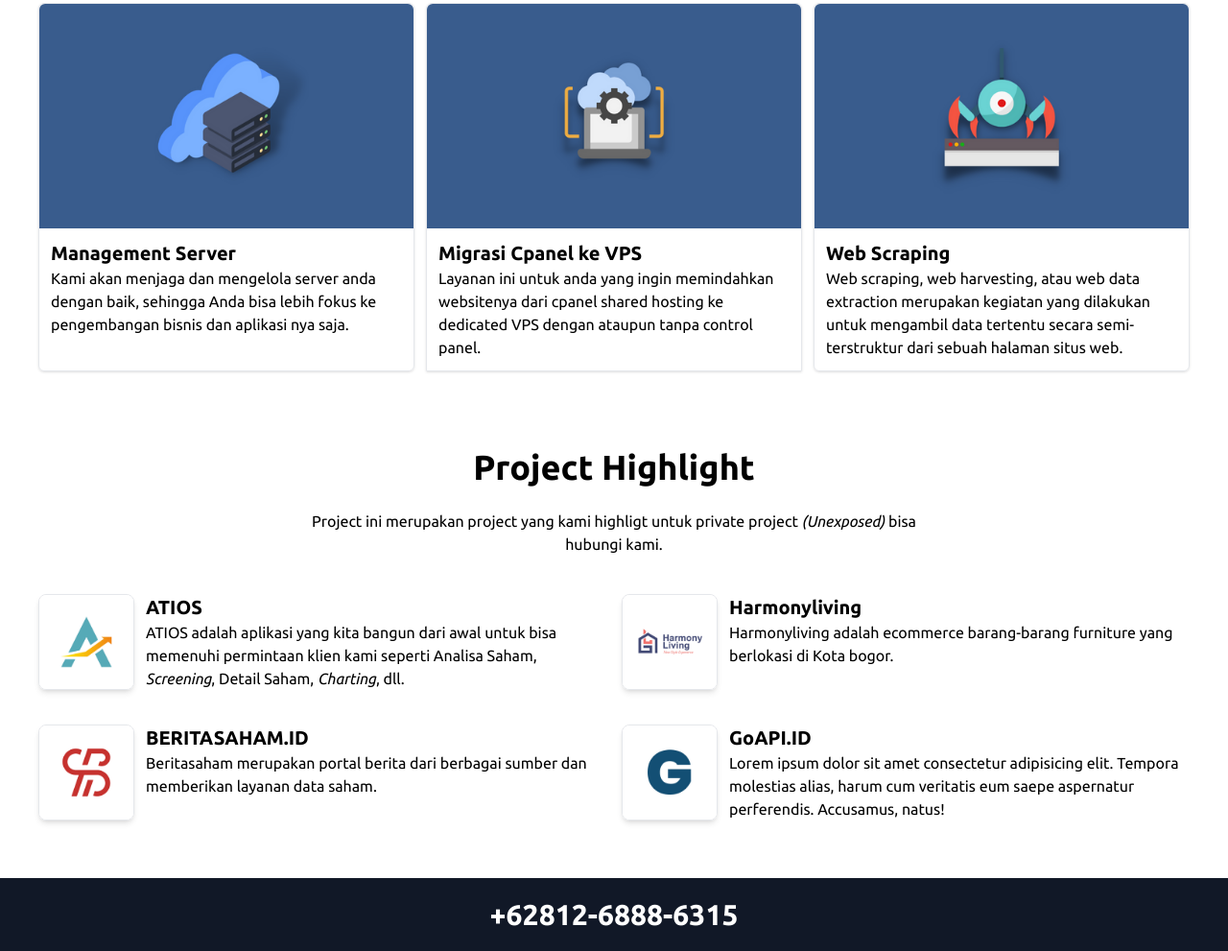
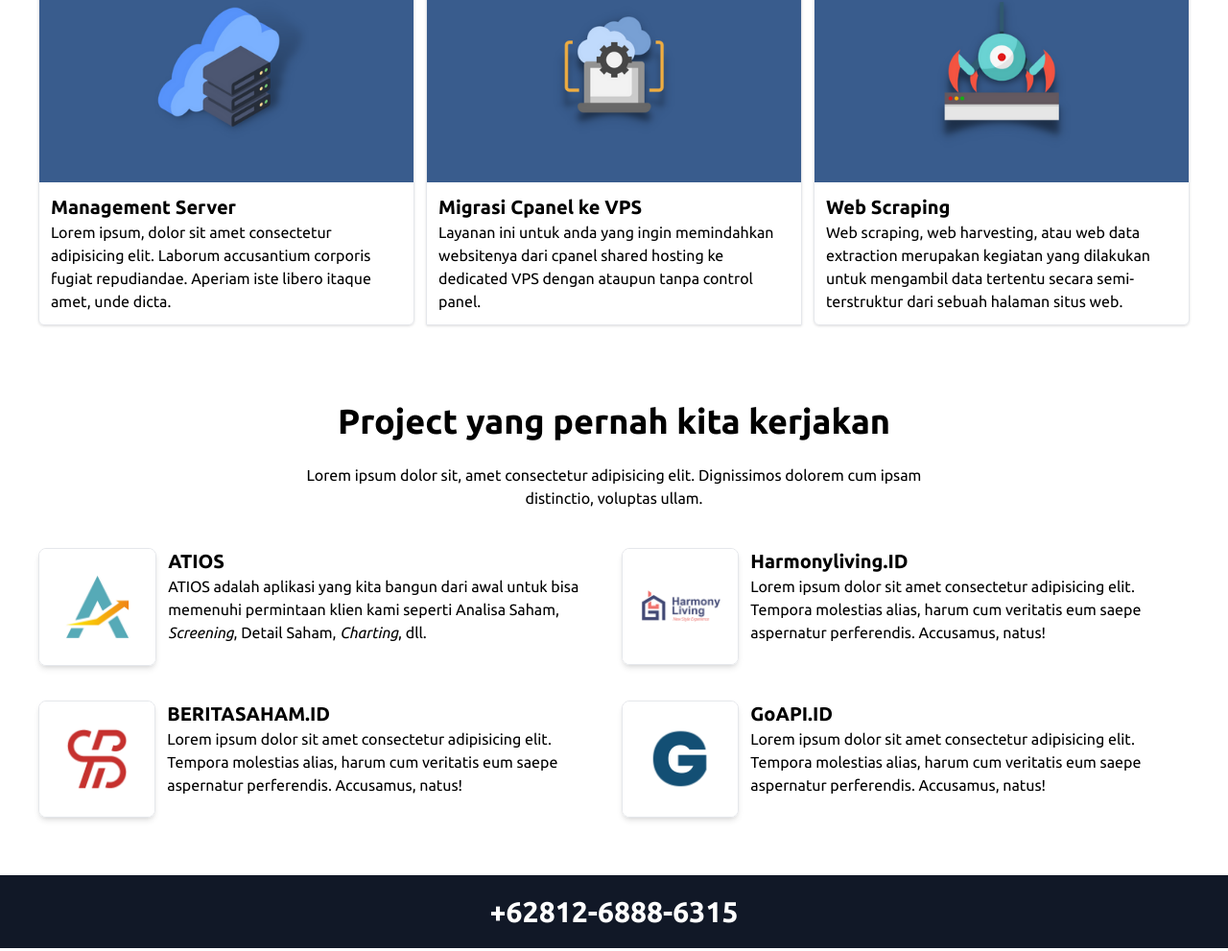
Before and after one commit to insideofcode/insideofcode.github.io, a website: page index.html in a window 1280 px wide. Shown: the part 1357-2348 px from the top of the page at 96% size. Drawn offline with Linux system fonts and the light colour scheme.

Commit message:
add google ads

```diff
--- a/index.html
+++ b/index.html
@@ -44,7 +44,7 @@
             </h2>
 
             <p class="mb-6 max-w-2xl mx-auto">
-                Kepuasan anda adalah prioritas dari pelayanan kami, kami selalu berusaha memberikan yang terbaik untuk klien kami.
+                Lorem ipsum dolor sit amet consectetur adipisicing elit. Explicabo odio esse ad excepturi qui numquam laudantium, maiores voluptatibus eius labore?
             </p>
 
             <div class="grid lg:grid-cols-3 md:grid-cols-2 grid-cols-1 gap-3">
@@ -53,10 +53,10 @@
 
                     <div class="p-3 text-left">
                         <h3 class="font-bold text-xl">
-                            Jasa Pembuatan Website
+                            Pembuatan Website
                         </h3>
                         <p>
-                            Publikasikan bisnis anda dengan membuat identitas berupa website, atau anda mau memasarkan produk anda dengan tarket seluruh indonesia maupun dunia dengan membuat website ecommerce. Selain itu kami juga menerima jasa pembuatan aplikasi custom sesuai dengan kebutuhan bisnis Anda.
+                            Website Company Profile, E-Commerce, Inventory, HRM, CRM, ERP, dll.
                         </p>
                     </div>
                 </div>
@@ -82,7 +82,7 @@
                             Desktop Apps
                         </h3>
                         <p>
-                            Kami bisa mengerjakan project untuk aplikasi destop dengan multiplatform (Windows/MacOS/Linux) dengan teknologi hybrid.
+                            Lorem ipsum dolor sit, amet consectetur adipisicing elit. Deleniti, cumque.
                         </p>
                     </div>
 
@@ -96,7 +96,7 @@
                             Management Server
                         </h3>
                         <p>
-                            Kami akan menjaga dan mengelola server anda dengan baik, sehingga Anda bisa lebih fokus ke pengembangan bisnis dan aplikasi nya saja.
+                            Lorem ipsum, dolor sit amet consectetur adipisicing elit. Laborum accusantium corporis fugiat repudiandae. Aperiam iste libero itaque amet, unde dicta.
                         </p>
 
                     </div>
@@ -116,7 +116,7 @@
                     </div>
                 </div>
                 <div class="col-span-1 border shadow rounded-md">
-                    <img src="/images/crawling.png" width="100%" class="rounded-t-md" alt="crawling">
+                    <img src="/images/crawling.png" width="100%" class="rounded-t-md" alt="">
 
                     <div class="p-3 text-left">
                         <h3 class="font-bold text-xl">
@@ -133,20 +133,19 @@
 
         <section class="mt-20">
             <h2 class="mb-6">
-                Project Highlight
+                Project yang pernah kita kerjakan
             </h2>
             <p class="mb-6 max-w-2xl mx-auto">
-                Project ini merupakan project yang kami highligt untuk private project <i>(Unexposed)</i> bisa hubungi kami.
+                Lorem ipsum dolor sit, amet consectetur adipisicing elit. Dignissimos dolorem cum ipsam distinctio, voluptas ullam.
             </p>
             <div class="mt-10 text-left">
                 <ul class="grid md:grid-cols-2 grid-cols-1 gap-4">
                     <li>
                         <div class="flex gap-3">
-                            <div class="" style="flex-grow:0; flex-shrink: 0;flex-basis: 100px">
-                                <img src="/images/logo-atios.png" class="shadow-md border rounded-lg" alt="Logo ATIOS">
+                            <div style="width: 300px">
+                                <img src="/images/logo-atios.png" class="shadow-md border rounded-lg" alt="">
                             </div>
-
-                            <div class="flex-grow-1">
+                            <div>
                                 <h3 class="font-bold text-xl">ATIOS</h3>
                                 <p>
                                     ATIOS adalah aplikasi yang kita bangun dari awal untuk bisa memenuhi permintaan klien kami seperti Analisa Saham, <i>Screening</i>, Detail Saham, <i>Charting</i>, dll.
@@ -158,14 +157,14 @@
 
                     <li>
                         <div class="flex gap-3">
-                            <div class="" style="flex-grow:0; flex-shrink: 0;flex-basis: 100px">
-                                <img src="/images/logo-hl.png" class="shadow-md border rounded-lg" alt="Logo Harmonyliving">
+                            <div style="width: 300px">
+                                <img src="/images/logo-hl.png" class="shadow-md border rounded-lg" alt="">
                             </div>
 
-                            <div class="flex-grow-1">
-                                <h3 class="font-bold text-xl">Harmonyliving</h3>
+                            <div>
+                                <h3 class="font-bold text-xl">Harmonyliving.ID</h3>
                                 <p>
-                                    Harmonyliving adalah ecommerce barang-barang furniture yang berlokasi di Kota bogor.
+                                    Lorem ipsum dolor sit amet consectetur adipisicing elit. Tempora molestias alias, harum cum veritatis eum saepe aspernatur perferendis. Accusamus, natus!
                                 </p>
                             </div>
                         </div>
@@ -174,14 +173,14 @@
 
                     <li>
                         <div class="flex gap-3">
-                            <div class="" style="flex-grow:0; flex-shrink: 0;flex-basis: 100px">
-                                <img src="/images/logo-bs.png" class="shadow-md border rounded-lg" alt="Logo Berita Saham">
+                            <div style="width: 300px">
+                                <img src="/images/logo-bs.png" class="shadow-md border rounded-lg" alt="">
                             </div>
 
-                            <div class="flex-grow-1">
+                            <div>
                                 <h3 class="font-bold text-xl">BERITASAHAM.ID</h3>
                                 <p>
-                                    Beritasaham merupakan portal berita dari berbagai sumber dan memberikan layanan data saham.
+                                    Lorem ipsum dolor sit amet consectetur adipisicing elit. Tempora molestias alias, harum cum veritatis eum saepe aspernatur perferendis. Accusamus, natus!
                                 </p>
                             </div>
                         </div>
@@ -190,11 +189,11 @@
 
                     <li>
                         <div class="flex gap-3">
-                            <div class="" style="flex-grow:0; flex-shrink: 0;flex-basis: 100px">
+                            <div style="width: 300px">
                                 <img src="/images/logo-goapi.png" class="shadow-md border rounded-lg" alt="">
                             </div>
 
-                            <div class="flex-grow-1">
+                            <div>
 
                                 <h3 class="font-bold text-xl">GoAPI.ID</h3>
                                 <p>
@@ -214,5 +213,8 @@
     <footer class="text-center py-5 bg-gray-900">
         <h4 class="text-3xl font-bold text-white">+62812-6888-6315</h4>
     </footer>
+
+    <script async src="https://pagead2.googlesyndication.com/pagead/js/adsbygoogle.js?client=ca-pub-9714442896789146" crossorigin="anonymous"></script>
+
 </body>
 </html>
```
Also changed, not shown: src/index.html (+3 -0 lines).
